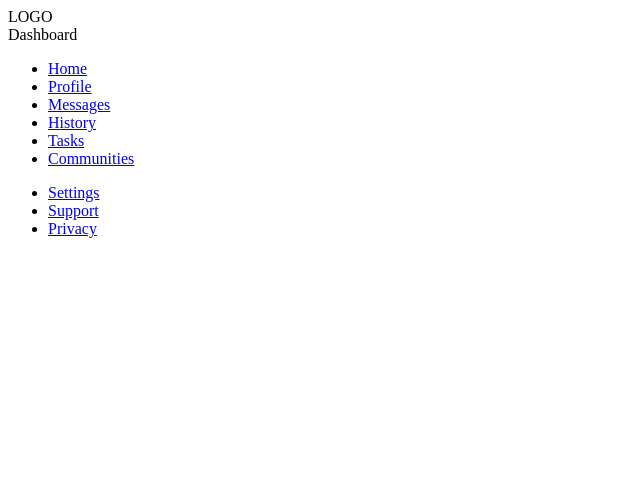
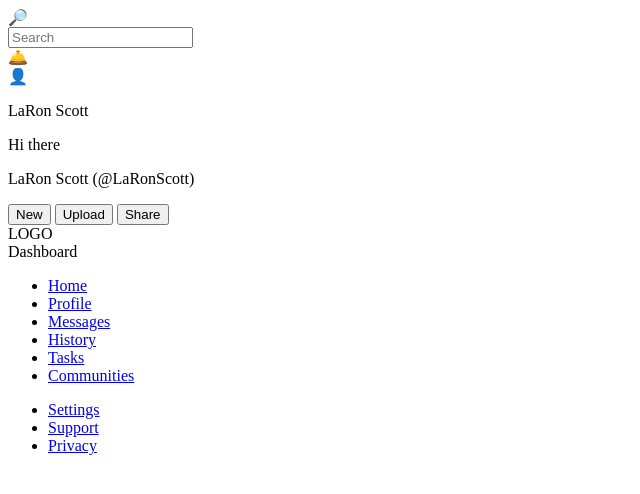
Before and after one commit to rond3vs/odin-admin-dashboard, a plain HTML site: page index.html in a window 1280 px wide. Shown: the whole page, without its empty margins (0-640 px from the left). Drawn offline with Linux system fonts and the light colour scheme.

Commit message:
update header

```diff
--- a/index.html
+++ b/index.html
@@ -6,7 +6,30 @@
     <title>Admin Dashboard</title>
 </head>
 <body>
-    <header></header>
+    <header>
+        <div class="search-bar">
+            <div>
+                <div>🔎</div>
+                <search><input type="text" placeholder="Search"></search>
+            </div>
+            <div>
+                <div>🛎️</div>
+                <div>👤</div>
+                <p>LaRon Scott</p>
+            </div>
+        </div>
+        <div class="profile-bar">
+            <div>
+                <p>Hi there</p>
+                <p>LaRon Scott (@LaRonScott)</p>
+            </div>
+            <div class="post-share-btns">
+                <button>New</button>
+                <button>Upload</button>
+                <button>Share</button>
+            </div>
+        </div>
+    </header>
     <main></main>
     <aside>
         <nav class="title">
```
